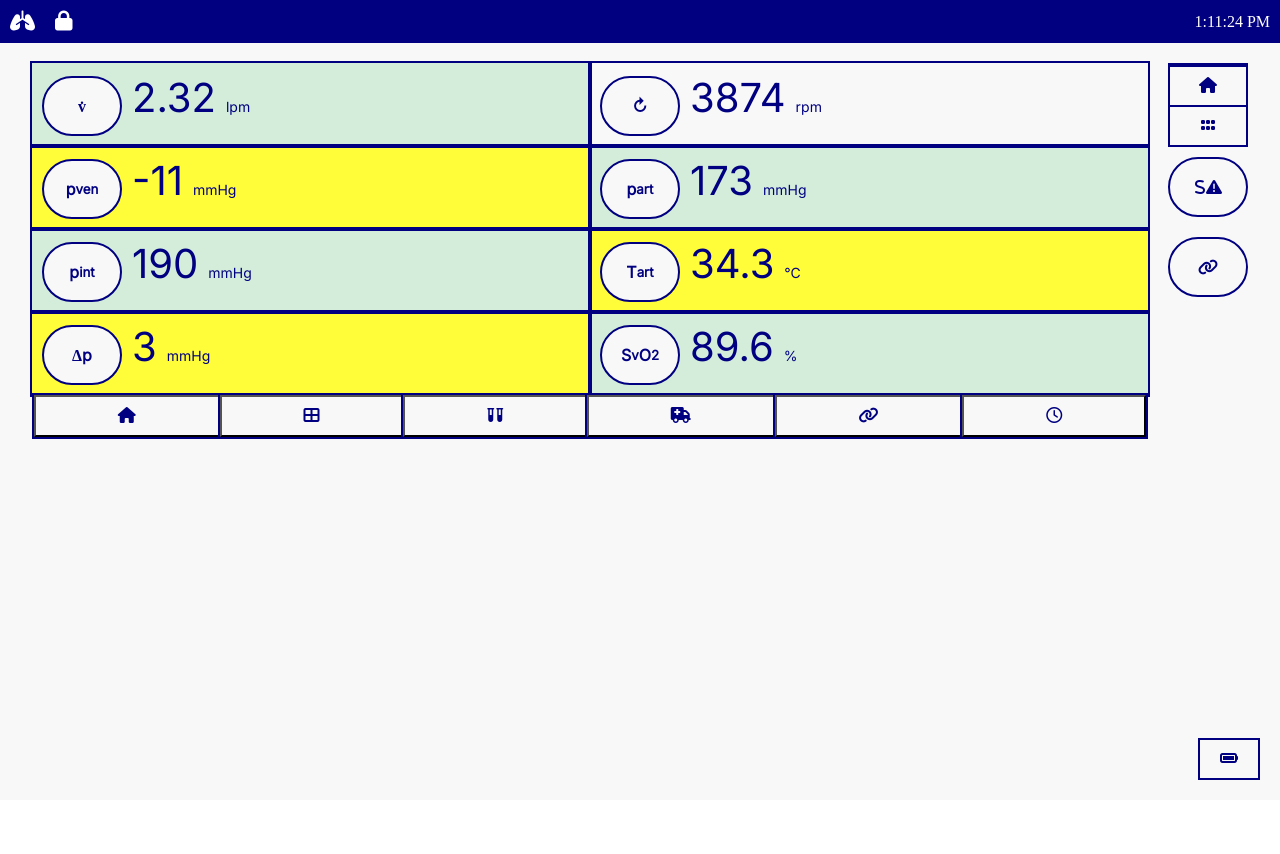
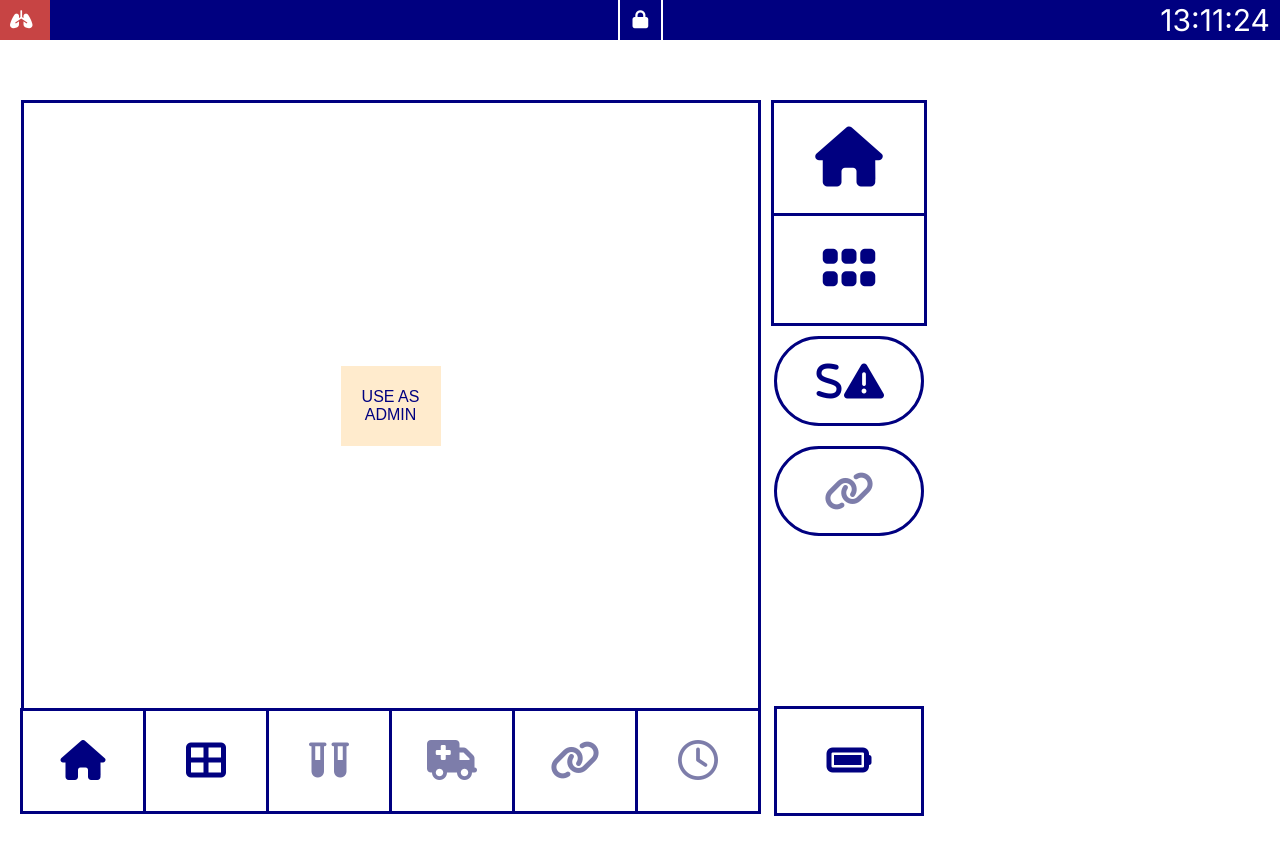
Before and after one commit to magizee/lex-ecmo-gui, a Flask app: page / in a window 1280 px wide. Before the commit the page ends 780 px from the top, so only its background shows below. Run offline with Flask 3, Linux system fonts and the light colour scheme.

Commit message:
added home and admin and dash

```diff
--- a/app.py
+++ b/app.py
@@ -1,6 +1,8 @@
 from flask import Flask, redirect, render_template, jsonify
 import random
+import json
 
+# Initialize flask app
 app = Flask(__name__)
 
 # Define your safety range limits
@@ -11,7 +13,7 @@ safety_ranges = {
     'p_art': (100, 180),
     't_art': (35, 40),
     'svo2': (70, 90),
-    'delta_p': (5, 15)
+    'delta_p': (5, 15),
 }
 
 # Example values
@@ -24,11 +26,20 @@ svo2 = 83.0
 delta_p = 11
 rpm = 4000
 
+def load_data():
+    with open('data.json', 'r') as f:
+        return json.load(f)
+
+
 def check_safety(value, range):
     return range[0] <= value <= range[1]
 
 @app.route('/')
-def index():
+def home():
+    return render_template('home.html')
+
+@app.route('/dashboard')
+def dashboard():
     safety_status = {
         'flow_rate': check_safety(flow_rate, safety_ranges['flow_rate']),
         'p_ven': check_safety(p_ven, safety_ranges['p_ven']),
@@ -36,9 +47,13 @@ def index():
         'p_art': check_safety(p_art, safety_ranges['p_art']),
         't_art': check_safety(t_art, safety_ranges['t_art']),
         'svo2': check_safety(svo2, safety_ranges['svo2']),
-        'delta_p': check_safety(delta_p, safety_ranges['delta_p'])
+        'delta_p': check_safety(delta_p, safety_ranges['delta_p']),
     }
-    return render_template('index.html', rom=rpm, flow_rate=flow_rate, p_ven=p_ven, p_int=p_int, p_art=p_art, t_art=t_art, svo2=svo2, delta_p=delta_p, safety_status=safety_status)
+    return render_template('dashboard.html', rpm=rpm, flow_rate=flow_rate, p_ven=p_ven, p_int=p_int, p_art=p_art, t_art=t_art, svo2=svo2, delta_p=delta_p, safety_status=safety_status)
+
+@app.route('/admin')
+def admin():
+    return render_template("admin.html")
 
 @app.route('/update')
 def update():
--- a/static/style.css
+++ b/static/style.css
@@ -1,173 +1,286 @@
 body {
-    font-size: 14px;
-    color: navy;
-    margin: 0;
-    padding: 0;
-    background-color: #f8f8f8;
     display: flex;
     flex-direction: column;
+    align-items: flex-start;
     height: 100vh;
+    margin: 0;
+    background-color: #ffffff;
 }
 
 .nav {
     background-color: navy;
-    color: white;
+    color: rgb(255, 255, 255);
     display: flex;
     justify-content: space-between;
-    padding: 10px;
+    padding: 5px 10px;
     align-items: center;
+    width: 100%;
+    height: 40px;
+    position: fixed;
+    top: 0;
+    z-index: 1000;
+    box-sizing: border-box;
+    position: relative;
+
 }
 
 .icons {
     display: flex;
-    gap: 20px;
+    gap: 600px;
+    position: relative;
+
 }
 
 .icon {
-    font-size: 20px;
+    font-size: 18px;
     cursor: pointer;
+    position: relative;
+
 }
 
+.icon:first-child::before {
+    content: '';
+    position: absolute;
+    top: 0;
+    left: -10px; /* Extend the red background to the left */
+    top: -10px;
+    width: 50px; /* Adjust width to fit the icon area */
+    height: 195%; /* Full height of the navbar */
+    background-color: rgb(199, 68, 68);
+    z-index: -1; /* Place behind the icon */
+}
+
+/* Vertical white lines around the second icon */
+.icon:nth-child(2)::before {
+    content: '';
+    position: absolute;
+    top: -10px;
+    left: -15px; /* Adjust left position for the left line */
+    width: 2px; /* Width of the line */
+    height: 195%; /* Full height of the navbar */
+    background-color: white;
+    z-index: -1; /* Place behind the icon */
+}
+
+.icon:nth-child(2)::after {
+    content: '';
+    position: absolute;
+    top: -10px;
+    right: -15px; /* Adjust right position for the right line */
+    width: 2px; /* Width of the line */
+    height: 200%; /* Full height of the navbar */
+    background-color: rgb(255, 255, 255);
+    z-index: -1; /* Place behind the icon */
+}
+
+
 .time {
-    font-size: 16px;
+    font-family: 'Inter';
+    font-size: 30px;
 }
 
 .content {
     font-family: 'Inter';
     display: flex;
-    justify-content: center;
+    justify-content: flex-start;
     align-items: flex-start;
     flex-grow: 1;
     padding: 20px;
+    margin-top: 40px;
+    width: 100%;
+    box-sizing: border-box;
 }
 
-.table-container {
+.container {
     display: flex;
     flex-direction: column;
-    width: 90%;
+    align-items: flex-start;
+    position: relative;
 }
 
 table {
-    width: 100%;
-    height: 60%;
-    border-spacing: 0;
-    outline: 2px solid navy;
+    border-collapse: collapse;
+    margin-bottom: 20px;
+    width: auto;
 }
 
 td {
-    outline: 2px solid navy;
-    width: 50%;
-    height: 25%;
+    border: 3px solid navy;
+    padding: 15px;
     text-align: left;
-    vertical-align: middle;
-    color: navy;
-    padding: 10px;
-    box-sizing: border-box;
+    position: relative;
+    width: 100px; /* Adjust width as needed */
+    height: 120px; /* Adjust height as needed */
 }
 
 .circled {
     display: inline-flex;
     justify-content: center;
     align-items: center;
-    border: 2px solid navy;
+    border: 3px solid navy;
     border-radius: 50px;
-    width: 80px;
-    height: 60px;
+    width: 130px;
+    height: 100px;
+    position: absolute;
+    top: 5px;
+    left: 5px;
     margin: 0;
     padding: 0;
     color: navy;
-    background-color: #f8f8f8;
+    background-color: #ffffff;
     text-align: center;
     box-sizing: border-box;
-    font-size: 16px;
+    font-size: 35px;
     font-weight: bold;
 }
 
 .variable {
-    display: inline-block;
-    margin-left: 10px;
-    font-size: 40px;
-    font-weight: normal;
+    font-size: 80px;
+    position: absolute;
+    bottom: 5px;
+    right: 5px;
+    color: navy;
+
 }
 
-.buttons {
-    display: flex;
-    border: 2px solid navy;
-    border-top: none;
+.unit {
+    font-size: 30px;
+    position: absolute;
+    top: 5px;
+    right: 5px;
+    color: navy;
+
 }
 
-.table-button {
+button {
+    background-color: #ffffff;
+    width: 100%;
+    height: 100%;
+    border: none;
+    cursor: pointer;
+    font-size: 40px;
+    color: navy;
+}
+
+button:hover {
+    background-color: #ffffff;
+}
+
+.side-buttons {
+    position: absolute;
+    top: 0;
+    left: calc(100% + 10px); /* Adjust the space between the table and buttons */
+    display: flex;
+    flex-direction: column;
+    align-items: center;
+}
+
+.connected-buttons {
+    display: flex;
+    flex-direction: column;
+    border: 3px solid navy;
+
+}
+
+.connected-buttons button {
     flex-grow: 1;
-    outline: 2px solid navy;
-    background-color: #f8f8f8;
+    border: none;
+    border-top: 3px solid navy;
+    background-color: #ffffff;
     color: navy;
-    font-size: 16px;
+    height: 110px;
+    width: 150px;
+    font-size: 60px;
     font-weight: bold;
     margin: 0;
     padding: 10px;
 }
 
-
-.side-buttons {
-    display: flex;
-    flex-direction: column;
-    margin-left: 20px;
+.connected-buttons button:first-child {
+    border-top: 0; /* Remove the top border from the first button */
 }
 
-.connected-buttons {
-    display: flex;
-    flex-direction: column;
-    border: 2px solid navy;
+.last-row td {
+    font-size: 40px;
+    color: navy;
+    height: 80px; /* Set height for last row */
+    padding: 10px; /* Adjust padding if necessary */
 }
 
-.connected-buttons button {
-    flex-grow: 1;
-    border: none;
-    border-top: 2px solid navy;
-    background-color: #f8f8f8;
-    color: navy;
-    font-size: 16px;
-    font-weight: bold;
-    margin: 0;
-    padding: 10px;
-}
-
-.circled-button {
+.circle-button {
     display: inline-flex;
     justify-content: center;
     align-items: center;
-    border: 2px solid navy;
+    border: 3px solid navy;
     border-radius: 50px;
-    width: 80px;
-    height: 60px;
+    height: 90px;
+    width: 150px;
     margin: 10px 0;
-    background-color: #f8f8f8;
+    background-color: #ffffff;
     color: navy;
-    font-size: 16px;
+    font-size: 40px;
     font-weight: bold;
 }
 
-.bottom-right-button {
+.rect-button {
+    height: 110px;
+    width: 150px;
+    border: 3px solid navy;
+    background-color: #ffffff;
+    color: navy;
+    font-size: 40px;
+    font-weight: bold;
     position: absolute;
-    bottom: 20px;
-    right: 20px;
-    border: 2px solid navy;
-    background-color: #f8f8f8;
-    color: navy;
-    font-size: 16px;
-    font-weight: bold;
-    padding: 10px 20px;
-    box-sizing: border-box;
-}
-
-.unit {
-    margin-left: 10px;
+    top: calc(100% + 160px); /* Move down by the height of the table row plus margin */
 }
 
 .safe {
-    background-color: #d4edda;
+    background-color: #ffffff;
 }
 
 .unsafe {
     background-color: #fffc39;
 }
+
+
+.disabled i {
+    color: rgb(125, 125, 170)
+}
+
+
+.modal {
+    display: none; /* Hidden by default */
+    position: fixed; /* Stay in place */
+    z-index: 1; /* Sit on top */
+    left: 50%;
+    top: 50%;
+    width: 80%; /* Adjust as needed */
+    height: 80%; /* Adjust as needed */
+    overflow: auto; /* Enable scroll if needed */
+    background-color: navy; /* Background color */
+    transform: translate(-50%, -50%);
+}
+
+
+.modal-content {
+    background-color: white;
+    margin: 15% auto; /* 15% from the top and centered */
+    padding: 20px;
+    border: 3px solid navy;
+    width: 80%; /* Could be more or less, depending on screen size */
+    text-align: center;
+}
+
+.close {
+    color: navy;
+    float: right;
+    font-size: 28px;
+    font-weight: bold;
+}
+
+.close:hover,
+.close:focus {
+    color: red;
+    text-decoration: none;
+    cursor: pointer;
+}
--- /dev/null
+++ b/templates/home.html
@@ -0,0 +1,133 @@
+<!DOCTYPE html>
+<html>
+<head>
+    <title>Home - Ecmo Simulator</title>
+    <link rel="stylesheet" href="{{ url_for('static', filename='style.css') }}">
+    <link rel="stylesheet" href="https://cdnjs.cloudflare.com/ajax/libs/font-awesome/6.0.0-beta3/css/all.min.css">
+    <link href='https://fonts.googleapis.com/css?family=Inter' rel='stylesheet'>
+    <meta charset="UTF-8">
+    <meta name="viewport" content="width=device-width, initial-scale=1.0">
+    <style>
+        .box {
+            width: 734px;
+            height: 605px;
+            border: 3px solid navy;
+            border-bottom: none;
+            display: flex;
+            justify-content: center;
+            align-items: center;
+            margin: 0 auto;
+        }
+
+        .box button {
+            width: 100px; /* Adjust width as needed */
+            height: 80px;
+            outline: 3px navy;
+            background-color: blanchedalmond;
+            color: navy; /* Text color */
+            font-size: 16px; /* Adjust font size as needed */
+            cursor: pointer;
+            top: 50px;
+        }
+
+
+        .modal {
+            display: none; /* Hidden by default */
+            position: fixed; /* Stay in place */
+            z-index: 1; /* Sit on top */
+            left: 50%;
+            top: 50%;
+            width: 80%; /* Adjust as needed */
+            height: 80%; /* Adjust as needed */
+            overflow: auto; /* Enable scroll if needed */
+            background-color: navy; /* Background color */
+            transform: translate(-50%, -50%);
+        }
+
+
+        .modal-content {
+            background-color: white;
+            margin: 15% auto; /* 15% from the top and centered */
+            padding: 20px;
+            border: 3px solid navy;
+            width: 80%; /* Could be more or less, depending on screen size */
+            text-align: center;
+        }
+
+        .close {
+            color: navy;
+            float: right;
+            font-size: 28px;
+            font-weight: bold;
+        }
+
+        .close:hover,
+        .close:focus {
+            color: red;
+            text-decoration: none;
+            cursor: pointer;
+        }
+
+    </style>
+</head>
+<body>
+    <div class="nav">
+        <div class="icons">
+            <span class="icon"><i class="fa-solid fa-lungs"></i></span>
+            <span class="icon"><i class="fa-solid fa-lock"></i></span>
+        </div>
+        <div class="time" id="current-time"></div>
+    </div>
+    <div class="content">
+        <div class="container">
+            <div class="box">
+                <button onclick="location.href='/admin'">USE AS ADMIN</button>
+            </div>
+            <div class="side-buttons">
+                <div class="connected-buttons">
+                    <button onclick="location.href='/'"><i class="fas fa-home"></i></button>
+                    <button onclick="location.href='/dashboard'"><i class="fa-solid fa-grip"></i></button>
+                </div>
+                <button class="circle-button" onclick="showPopup('Alert')"><i class="fa-solid fa-s"></i><i class="fa-solid fa-triangle-exclamation"></i></button>
+                <button class="circle-button disabled" disabled><i class="fa-solid fa-link"></i></button>
+                <button class="rect-button" onclick="showPopup('Battery')"><i class="fa-solid fa-battery-full"></i></button>
+            </div>
+            <table>
+                <tr class="last-row">
+                    <td><button onclick="location.href='/'"><i class="fas fa-home"></i></button></td>
+                    <td><button onclick="location.href='/dashboard'"><i class="fa-solid fa-table-cells-large"></i></button></td>
+                    <td><button class="disabled" disabled><i class="fa-solid fa-vials"></i></button></td>
+                    <td><button class="disabled" disabled><i class="fa-solid fa-truck-medical"></i></button></td>
+                    <td><button class="disabled" disabled><i class="fa-solid fa-link"></i></button></td>
+                    <td><button class="disabled" disabled><i class="fa-regular fa-clock"></i></button></td>
+                </tr>
+            </table>
+        </div>
+    </div>
+
+    <div id="myModal" class="modal">
+        <div class="modal-content">
+            <span class="close" onclick="closePopup()">&times;</span>
+            <div id="modal-text"></div>
+        </div>
+    </div>
+
+    <script>
+        function showPopup(message) {
+            document.getElementById('modal-text').innerText = message + ' Information';
+            document.getElementById('myModal').style.display = "block";
+        }
+
+        function updateTime() {
+            const now = new Date();
+            const options = { hour: '2-digit', minute: '2-digit', second: '2-digit', hour12: false };
+            document.getElementById('current-time').innerText = now.toLocaleTimeString([], options);
+        }
+
+        setInterval(updateTime, 1000); // Update time every second
+        function closePopup() {
+            document.getElementById('myModal').style.display = "none";
+        }
+    </script>
+</body>
+</html>
--- a/templates/index.html
+++ /dev/null
@@ -1,97 +0,0 @@
-<!DOCTYPE html>
-<html>
-<head>
-    <title>Ecmo Simulator</title>
-    <link rel="stylesheet" href="{{ url_for('static', filename='style.css') }}">
-    <link rel="stylesheet" href="https://cdnjs.cloudflare.com/ajax/libs/font-awesome/6.0.0-beta3/css/all.min.css">
-    <link href='https://fonts.googleapis.com/css?family=Inter' rel='stylesheet'>
-    <meta charset="UTF-8">
-    <meta name="viewport" content="width=device-width, initial-scale=1.0">
-</head>
-<body>
-    <div class="nav">
-        <div class="icons">
-            <span class="icon"><i class="fa-solid fa-lungs"></i></span>
-            <span class="icon"><i class="fa-solid fa-lock"></i></span>
-            <!-- Add more icons as needed -->
-        </div>
-        <div class="time" id="current-time"></div>
-    </div>
-    <div class="content">
-        <div class="table-container">
-            <table>
-                <tr>
-                    <td id="cell-flow-rate"><p class="circled"><span>v&#775;</span></p><span class="variable" id="flow-rate">{{ flow_rate }}</span><span class="unit">lpm</span></td>
-                    <td id="cell-rpm"><p class="circled"><span>&#8635;</span></p><span class="variable" id="rpm">{{ rpm }}</span><span class="unit">rpm</span></td>
-                </tr>
-                <tr>
-                    <td id="cell-p-ven"><p class="circled">p<sub>ven</sub></p><span class="variable" id="p-ven">{{ p_ven }}</span><span class="unit">mmHg</span></td>
-                    <td id="cell-p-art"><p class="circled">p<sub>art</sub></p><span class="variable" id="p-art">{{ p_art }}</span><span class="unit">mmHg</span></td>
-                </tr>
-                <tr>
-                    <td id="cell-p-int"><p class="circled">p<sub>int</sub></p><span class="variable" id="p-int">{{ p_int }}</span><span class="unit">mmHg</span></td>
-                    <td id="cell-t-art"><p class="circled">T<sub>art</sub></p><span class="variable" id="t-art">{{ t_art }}</span><span class="unit">&deg;C</span></td>
-                </tr>
-                <tr>
-                    <td id="cell-delta-p"><p class="circled"><span>&Delta;</span>p</p><span class="variable" id="delta-p">{{ delta_p }}</span><span class="unit">mmHg</span></td>
-                    <td id="cell-svo2"><p class="circled">S<sub>v</sub>O<sub>2</sub></p><span class="variable" id="svo2">{{ svo2 }}</span><span class="unit">%</span></td>
-                </tr>
-            </table>
-
-            <div class="buttons">
-                <button class="table-button"><i class="fas fa-home"></i></button>
-                <button class="table-button"><i class="fa-solid fa-table-cells-large"></i></button>
-                <button class="table-button"><i class="fa-solid fa-vials"></i></button>
-                <button class="table-button"><i class="fa-solid fa-truck-medical"></i></button>
-                <button class="table-button"><i class="fa-solid fa-link"></i></button>
-                <button class="table-button"><i class="fa-regular fa-clock"></i></button>
-            </div>
-        </div>
-        <div class="side-buttons">
-            <div class="connected-buttons">
-                <button><i class="fas fa-home"></i></button>
-                <button><i class="fa-solid fa-grip"></i></button>
-            </div>
-            <button class="circled-button"><i class="fa-solid fa-s"></i><i class="fa-solid fa-triangle-exclamation"></i></button>
-            <button class="circled-button"><i class="fa-solid fa-link"></i></button>
-            <button class="bottom-right-button"><i class="fa-solid fa-battery-full"></i></button>
-        </div>
-    </div>
-    <script>
-        function updateData() {
-            fetch('/update')
-                .then(response => response.json())
-                .then(data => {
-                    document.getElementById('flow-rate').innerText = data.flow_rate;
-                    document.getElementById('p-ven').innerText = data.p_ven;
-                    document.getElementById('p-int').innerText = data.p_int;
-                    document.getElementById('p-art').innerText = data.p_art;
-                    document.getElementById('t-art').innerText = data.t_art;
-                    document.getElementById('svo2').innerText = data.svo2;
-                    document.getElementById('delta-p').innerText = data.delta_p;
-                    document.getElementById('rpm').innerText = data.rpm;
-
-                    // Update cell classes based on safety status
-                    document.getElementById('cell-flow-rate').className = data.safety_status.flow_rate ? 'safe' : 'unsafe';
-                    document.getElementById('cell-p-ven').className = data.safety_status.p_ven ? 'safe' : 'unsafe';
-                    document.getElementById('cell-p-int').className = data.safety_status.p_int ? 'safe' : 'unsafe';
-                    document.getElementById('cell-p-art').className = data.safety_status.p_art ? 'safe' : 'unsafe';
-                    document.getElementById('cell-t-art').className = data.safety_status.t_art ? 'safe' : 'unsafe';
-                    document.getElementById('cell-svo2').className = data.safety_status.svo2 ? 'safe' : 'unsafe';
-                    document.getElementById('cell-delta-p').className = data.safety_status.delta_p ? 'safe' : 'unsafe';
-                });
-        }
-
-setInterval(updateData, 1000); // Update data every second
-
-        setInterval(updateData, 1000); // Update data every second
-
-        function updateTime() {
-            const now = new Date();
-            document.getElementById('current-time').innerText = now.toLocaleTimeString();
-        }
-
-        setInterval(updateTime, 1000); // Update time every second
-    </script>
-</body>
-</html>
```
Also changed, not shown: templates/admin.html (added, +14 -0 lines), templates/dashboard.html (added, +143 -0 lines).
